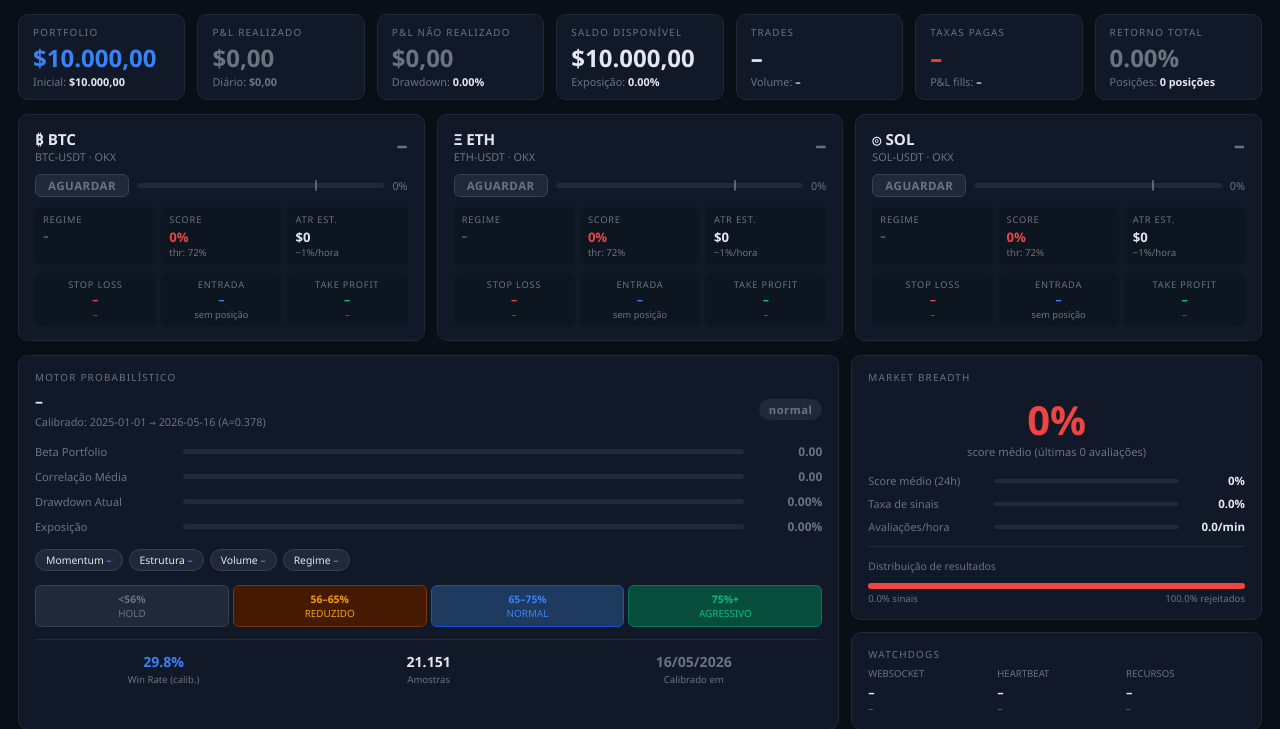
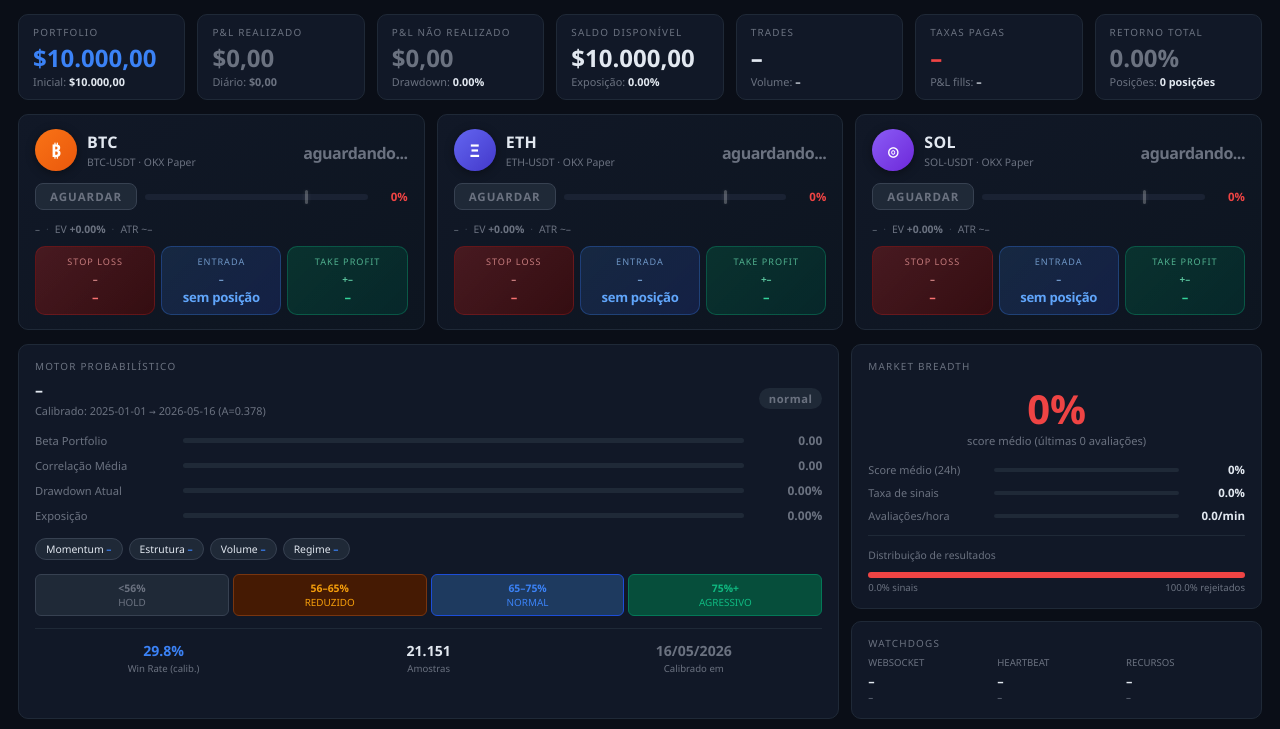
Before and after one commit to kathru/CCTBv5, a FastAPI app: page / in a window 1280 px wide. Shown: the part 43-772 px from the top of the page. Run offline with FastAPI, Linux system fonts and the light colour scheme; data that the repository does not hold is empty; parts of the project's set-up code (start-up, migrations or seed data) failed here and were passed over.

Commit message:
feat: redesign elegante dos cards de crypto
- Ícone circular com gradiente por moeda (BTC laranja, ETH índigo, SOL roxo)
- Preço principal grande com score/threshold na linha abaixo
- Action pill com gradiente + glow colorido (buy=verde, sell=vermelho, wait=âmbar)
- PANIC_LIQUIDATION com animação pulse-red
- Barra de score suave com marcador de threshold visível
- Data row: regime (abreviado) · EV · ATR% · trailing tag
- Boxes SL/Entrada/TP com gradiente de fundo colorido (vermelho/azul/verde)
  tipografia hierárquica: label → percentual → valor
- Hover com border e box-shadow suaves

Co-Authored-By: Claude Sonnet 4.6 <noreply@anthropic.com>

```diff
--- a/src/dashboard/templates/index.html
+++ b/src/dashboard/templates/index.html
@@ -90,41 +90,70 @@
     .o { color: var(--orange);}
 
     /* ── Crypto cards ────────────────────────────────────── */
-    .crypto-card { position: relative; }
-    .crypto-top  { display: flex; justify-content: space-between; align-items: flex-start; margin-bottom: 10px; }
-    .crypto-name { font-size: 0.95rem; font-weight: 700; }
-    .crypto-sub  { font-size: 0.68rem; color: var(--muted); }
-    .crypto-price { text-align: right; }
-    .crypto-price .price { font-size: 1.4rem; font-weight: 700; }
-    .crypto-price .price-change { font-size: 0.7rem; margin-top: 2px; }
+    .crypto-card {
+      position: relative; overflow: hidden;
+      background: linear-gradient(145deg, #111827 0%, #0d1520 100%);
+      border: 1px solid var(--border);
+      transition: border-color 0.2s, box-shadow 0.2s;
+    }
+    .crypto-card:hover { border-color: #374151; box-shadow: 0 4px 20px rgba(0,0,0,0.4); }
 
-    .action-row { display: flex; align-items: center; gap: 8px; margin-bottom: 10px; }
+    /* Coin icon */
+    .coin-icon {
+      width: 42px; height: 42px; border-radius: 50%;
+      display: flex; align-items: center; justify-content: center;
+      font-size: 1.1rem; font-weight: 900; flex-shrink: 0;
+      box-shadow: 0 2px 10px rgba(0,0,0,0.4);
+    }
+    .coin-btc  { background: linear-gradient(135deg, #f97316, #ea580c); color:#fff; }
+    .coin-eth  { background: linear-gradient(135deg, #6366f1, #4338ca); color:#fff; }
+    .coin-sol  { background: linear-gradient(135deg, #8b5cf6, #6d28d9); color:#fff; }
+
+    .crypto-top  { display: flex; justify-content: space-between; align-items: center; margin-bottom: 12px; gap: 12px; }
+    .crypto-info { display: flex; align-items: center; gap: 10px; }
+    .crypto-name { font-size: 1rem; font-weight: 700; letter-spacing: 0.3px; }
+    .crypto-sub  { font-size: 0.65rem; color: var(--muted); margin-top: 2px; }
+    .crypto-price-block { text-align: right; }
+    .crypto-price-main  { font-size: 1.45rem; font-weight: 800; letter-spacing: -0.5px; line-height:1; }
+    .crypto-price-usd   { font-size: 0.68rem; color: var(--muted); margin-top: 3px; }
+
+    /* Action bar */
+    .action-row { display: flex; align-items: center; gap: 8px; margin-bottom: 12px; }
     .action-pill {
-      padding: 3px 12px; border-radius: 6px; font-size: 0.72rem;
-      font-weight: 700; letter-spacing: 0.5px; min-width: 60px; text-align: center;
+      padding: 5px 14px; border-radius: 8px; font-size: 0.72rem;
+      font-weight: 800; letter-spacing: 1px; min-width: 72px; text-align: center;
+      text-transform: uppercase; flex-shrink: 0;
     }
-    .action-buy    { background:#064e3b; color:var(--green); border:1px solid #065f46; }
-    .action-sell   { background:#450a0a; color:var(--red);   border:1px solid #7f1d1d; }
-    .action-hold   { background:#1f2937; color:var(--muted); border:1px solid #374151; }
-    .action-wait   { background:#451a03; color:var(--yellow);border:1px solid #78350f; }
-    .action-panic  { background:#450a0a; color:var(--red);   border:1px solid #991b1b; }
+    .action-buy   { background: linear-gradient(135deg,#064e3b,#065f46); color:#34d399; border:1px solid #059669; box-shadow:0 0 8px rgba(16,185,129,0.2); }
+    .action-sell  { background: linear-gradient(135deg,#450a0a,#7f1d1d); color:#fca5a5; border:1px solid #b91c1c; box-shadow:0 0 8px rgba(239,68,68,0.2); }
+    .action-hold  { background:#1f2937; color:var(--muted); border:1px solid #374151; }
+    .action-wait  { background: linear-gradient(135deg,#451a03,#78350f); color:#fcd34d; border:1px solid #b45309; }
+    .action-panic { background: linear-gradient(135deg,#450a0a,#7f1d1d); color:#fca5a5; border:1px solid #991b1b; animation:pulse-red 1s infinite; }
+    @keyframes pulse-red { 0%,100%{box-shadow:0 0 0 rgba(239,68,68,0)} 50%{box-shadow:0 0 12px rgba(239,68,68,0.5)} }
 
-    /* Score progress bar */
-    .score-track { flex: 1; height: 5px; background: #1f2937; border-radius: 3px; position: relative; }
-    .score-fill  { height: 100%; border-radius: 3px; transition: width 0.5s; }
-    .score-thresh { position: absolute; top: -3px; width: 2px; height: 11px; background: rgba(255,255,255,0.3); border-radius: 1px; }
-    .score-label { font-size: 0.68rem; color: var(--muted); white-space: nowrap; }
+    /* Score bar */
+    .score-track { flex: 1; height: 6px; background: #1a2233; border-radius: 10px; position: relative; overflow: visible; }
+    .score-fill  { height: 100%; border-radius: 10px; transition: width 0.6s cubic-bezier(.4,0,.2,1); }
+    .score-thresh {
+      position: absolute; top: -4px; width: 3px; height: 14px;
+      background: rgba(255,255,255,0.25); border-radius: 2px;
+      box-shadow: 0 0 4px rgba(255,255,255,0.1);
+    }
+    .score-pct { font-size: 0.72rem; font-weight: 700; white-space: nowrap; min-width: 32px; text-align: right; }
 
-    .crypto-metrics { display: grid; grid-template-columns: repeat(3, 1fr); gap: 6px; margin-top: 8px; }
-    .metric { background: #0d1520; border-radius: 6px; padding: 6px 8px; }
-    .metric-label { font-size: 0.58rem; text-transform: uppercase; letter-spacing: 0.8px; color: var(--muted); margin-bottom: 2px; }
-    .metric-value { font-size: 0.82rem; font-weight: 600; }
-    .metric-sub   { font-size: 0.6rem; color: var(--muted); }
+    /* Data row */
+    .data-row { display: flex; align-items: center; gap: 6px; font-size: 0.65rem; color: var(--muted); margin-bottom: 10px; flex-wrap: wrap; }
+    .data-row .sep { color: #374151; }
+    .data-row .tag { background:#1a2233; padding:2px 6px; border-radius:4px; font-size:0.62rem; }
 
-    .sl-tp-row { display: grid; grid-template-columns: 1fr 1fr 1fr; gap: 5px; margin-top: 8px; }
-    .sl-tp-box { background:#0d1520; border-radius:6px; padding:5px 8px; text-align:center; }
-    .sl-tp-label { font-size:0.58rem; text-transform:uppercase; letter-spacing:0.8px; color:var(--muted); }
-    .sl-tp-val   { font-size:0.78rem; font-weight:700; }
+    /* SL / TP boxes */
+    .sl-tp-row { display: grid; grid-template-columns: 1fr 1fr 1fr; gap: 6px; margin-top: 4px; }
+    .sl-box { background: linear-gradient(135deg, rgba(127,29,29,0.5), rgba(69,10,10,0.7)); border:1px solid rgba(185,28,28,0.3); border-radius: 10px; padding: 8px 10px; text-align:center; }
+    .en-box { background: linear-gradient(135deg, rgba(30,58,95,0.5), rgba(23,37,84,0.7)); border:1px solid rgba(59,130,246,0.3); border-radius: 10px; padding: 8px 10px; text-align:center; }
+    .tp-box { background: linear-gradient(135deg, rgba(6,78,59,0.5), rgba(4,47,46,0.7)); border:1px solid rgba(16,185,129,0.3); border-radius: 10px; padding: 8px 10px; text-align:center; }
+    .slt-label { font-size:0.57rem; text-transform:uppercase; letter-spacing:1px; opacity:0.7; margin-bottom:4px; }
+    .slt-pct   { font-size:0.62rem; font-weight:600; opacity:0.8; margin-bottom:2px; }
+    .slt-val   { font-size:0.82rem; font-weight:800; letter-spacing:-0.3px; }
 
     /* ── Motor Probabilístico ────────────────────────────── */
     .motor-header { display:flex; align-items:center; justify-content:space-between; margin-bottom:14px; }
@@ -542,59 +571,66 @@ function buildCryptoCards(prices, symData, exits) {
     const name = sym.replace('-USDT','');
     const icon = name==='BTC'?'₿':name==='ETH'?'Ξ':'◎';
 
+    const coinCls = `coin-${name.toLowerCase()}`;
+    const regimeShort = regime.replace('MEAN REVERTING','MR').replace('VOLATILITY','VOL').replace('CORRELATION','CORR');
+    const atrPct = price>0 ? (atr_est/price*100).toFixed(1)+'%' : '–';
+    const evText = d.ev!=null ? (d.ev>=0?'+':'')+( d.ev*100).toFixed(2)+'%' : '+0.00%';
+    const evCls  = d.ev>0?'g':d.ev<0?'r':'m';
+    const trailingTag = hasPos && ep.trailing ? '<span class="tag" style="color:var(--green)">trailing ON</span>' : '';
+
     return `
     <div class="card crypto-card">
+      <!-- Top: icon + name + price -->
       <div class="crypto-top">
-        <div>
-          <div class="crypto-name">${icon} ${name}</div>
-          <div class="crypto-sub">${sym} · OKX</div>
+        <div class="crypto-info">
+          <div class="coin-icon ${coinCls}">${icon}</div>
+          <div>
+            <div class="crypto-name">${name}</div>
+            <div class="crypto-sub">${sym} · OKX Paper</div>
+          </div>
         </div>
-        <div class="crypto-price">
-          <div class="price">${price>0?usd(price,2):'<span style="color:var(--muted)">–</span>'}</div>
+        <div class="crypto-price-block">
+          <div class="crypto-price-main">${price>0?usd(price,2):'<span style="color:var(--muted);font-size:1rem">aguardando...</span>'}</div>
+          ${price>0?`<div class="crypto-price-usd">Score <span style="color:${scoreColor};font-weight:700">${(cal*100).toFixed(0)}%</span> · thr ${(thr*100).toFixed(0)}%</div>`:''}
         </div>
       </div>
 
+      <!-- Action + score bar -->
       <div class="action-row">
         <div class="action-pill ${action.cls}">${action.label}</div>
         <div class="score-track">
           <div class="score-fill" style="width:${scorePct.toFixed(1)}%;background:${scoreColor}"></div>
           <div class="score-thresh" style="left:${thrPct.toFixed(1)}%"></div>
         </div>
-        <div class="score-label">${(cal*100).toFixed(0)}%</div>
+        <div class="score-pct" style="color:${scoreColor}">${(scorePct).toFixed(0)}%</div>
       </div>
 
-      <div class="crypto-metrics">
-        <div class="metric">
-          <div class="metric-label">Regime</div>
-          <div class="metric-value" style="font-size:0.68rem;color:var(--muted)">${regime||'–'}</div>
-        </div>
-        <div class="metric">
-          <div class="metric-label">Score</div>
-          <div class="metric-value" style="color:${scoreColor}">${(score*100).toFixed(0)}%</div>
-          <div class="metric-sub">thr: ${(thr*100).toFixed(0)}%</div>
-        </div>
-        <div class="metric">
-          <div class="metric-label">ATR est.</div>
-          <div class="metric-value">${usd(atr_est,0)}</div>
-          <div class="metric-sub">~1%/hora</div>
-        </div>
+      <!-- Data row -->
+      <div class="data-row">
+        <span style="color:var(--muted);font-size:0.62rem">${regimeShort||'–'}</span>
+        <span class="sep">·</span>
+        <span>EV <span class="${evCls}" style="font-weight:600">${evText}</span></span>
+        <span class="sep">·</span>
+        <span>ATR ~${atrPct}</span>
+        ${trailingTag}
       </div>
 
+      <!-- SL / Entrada / TP -->
       <div class="sl-tp-row">
-        <div class="sl-tp-box">
-          <div class="sl-tp-label">Stop Loss</div>
-          <div class="sl-tp-val r">${sl?usd(sl,2):'–'}</div>
-          <div style="font-size:0.58rem;color:var(--muted)">${slPct}</div>
+        <div class="sl-box">
+          <div class="slt-label" style="color:#fca5a5">Stop Loss</div>
+          <div class="slt-pct" style="color:#fca5a5">${slPct}</div>
+          <div class="slt-val" style="color:#f87171">${sl?usd(sl,2):'–'}</div>
         </div>
-        <div class="sl-tp-box">
-          <div class="sl-tp-label">Entrada</div>
-          <div class="sl-tp-val b">${hasPos?usd(ep.entry_price,2):'–'}</div>
-          <div style="font-size:0.58rem;color:var(--muted)">${hasPos?'posição ativa':'sem posição'}</div>
+        <div class="en-box">
+          <div class="slt-label" style="color:#93c5fd">Entrada</div>
+          <div class="slt-pct" style="color:#93c5fd">${hasPos?'ativa':'–'}</div>
+          <div class="slt-val" style="color:#60a5fa">${hasPos?usd(ep.entry_price,2):'sem posição'}</div>
         </div>
-        <div class="sl-tp-box">
-          <div class="sl-tp-label">Take Profit</div>
-          <div class="sl-tp-val g">${tp?usd(tp,2):'–'}</div>
-          <div style="font-size:0.58rem;color:var(--muted)">${tpPct}</div>
+        <div class="tp-box">
+          <div class="slt-label" style="color:#6ee7b7">Take Profit</div>
+          <div class="slt-pct" style="color:#6ee7b7">+${tpPct}</div>
+          <div class="slt-val" style="color:#34d399">${tp?usd(tp,2):'–'}</div>
         </div>
       </div>
     </div>`;
```
